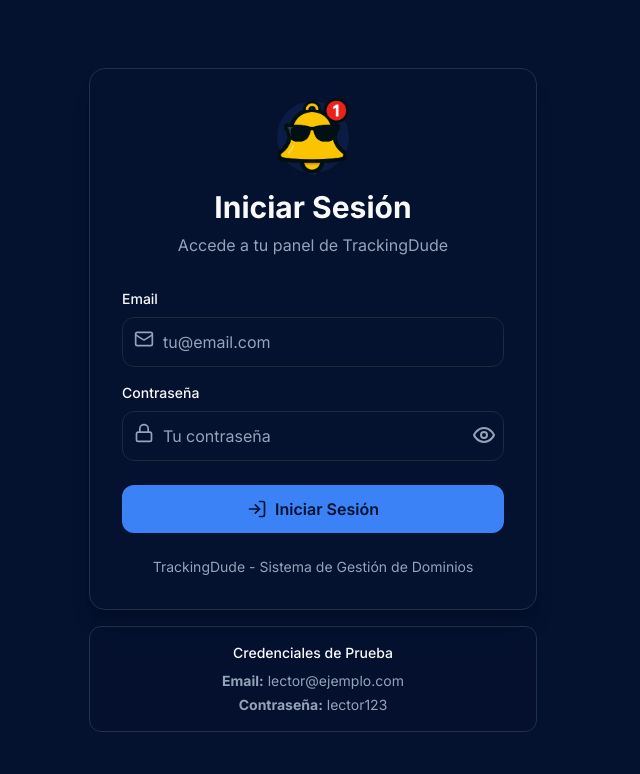
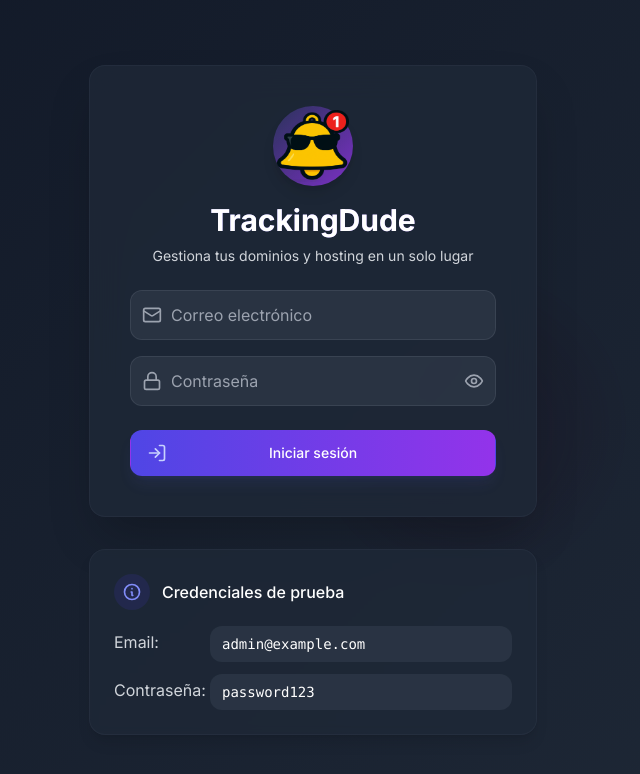
Before and after one commit to sebastianmontandon/TrackingDude, a Next.js app: page /auth/signin in a window 1280 px wide. Shown: the top 774 px of the page, without its empty margins (327-967 px from the left). Built offline with nearby package versions, Linux system fonts and the light colour scheme; no server answers; the database is empty.

Commit message:
new login design

```diff
--- a/src/app/auth/signin/page.tsx
+++ b/src/app/auth/signin/page.tsx
@@ -1,9 +1,9 @@
 'use client'
 
-import { useState } from 'react'
-import { signIn, getSession } from 'next-auth/react'
+import { useState, useEffect } from 'react'
+import { signIn } from 'next-auth/react'
 import { useRouter } from 'next/navigation'
-import { Mail, Lock, Eye, EyeOff, LogIn } from 'lucide-react'
+import { Mail, Lock, Eye, EyeOff, LogIn, RefreshCw, AlertCircle } from 'lucide-react'
 
 export default function SignIn() {
   const [formData, setFormData] = useState({
@@ -15,6 +15,7 @@ export default function SignIn() {
   const [error, setError] = useState('')
   const router = useRouter()
 
+
   const handleSubmit = async (e: React.FormEvent) => {
     e.preventDefault()
     setIsLoading(true)
@@ -25,14 +26,13 @@ export default function SignIn() {
         email: formData.email,
         password: formData.password,
         redirect: false,
-        callbackUrl: '/' // Redirigir a la página principal después del login
+        callbackUrl: '/dashboard'
       })
 
       if (result?.error) {
         setError('Credenciales inválidas')
       } else {
-        // Redirigir a la página principal
-        window.location.href = result?.url || '/'; // Usar window.location para forzar una recarga completa
+        window.location.href = result?.url || '/';
       }
     } catch (error) {
       console.error('Login error:', error);
@@ -49,111 +49,196 @@ export default function SignIn() {
     }))
   }
 
+  // Animated background effect
+  const [mousePosition, setMousePosition] = useState({ x: 0, y: 0 });
+  const [isLoadingComplete, setIsLoadingComplete] = useState(false);
+
+  useEffect(() => {
+    // Simulate loading completion
+    const timer = setTimeout(() => setIsLoadingComplete(true), 300);
+    return () => clearTimeout(timer);
+  }, []);
+
+  const handleMouseMove = (e: React.MouseEvent<HTMLDivElement>) => {
+    const { left, top, width, height } = e.currentTarget.getBoundingClientRect();
+    const x = ((e.clientX - left) / width) * 100;
+    const y = ((e.clientY - top) / height) * 100;
+    setMousePosition({ x, y });
+  };
+
   return (
-    <div className="min-h-screen bg-background flex items-center justify-center p-4">
-      <div className="max-w-md w-full space-y-4">
-        <div className="bg-card rounded-2xl shadow-xl border border-border p-8">
-          <div className="text-center">
-            <div className="mx-auto h-18 w-18 rounded-full bg-primary/10 flex items-center justify-center mb-4">
-              <img src="/favicon.png" alt="Logo" />
+    <div
+      className="min-h-screen flex items-center justify-center p-4 overflow-hidden relative bg-gray-900"
+      style={{
+        background: 'linear-gradient(135deg, #111827 0%, #1f2937 100%)',
+      }}
+      onMouseMove={handleMouseMove}
+    >
+      {/* Animated background elements */}
+      <div
+        className="absolute inset-0 opacity-30"
+        style={{
+          background: `radial-gradient(circle at ${mousePosition.x}% ${mousePosition.y}%, rgba(99, 102, 241, 0.15), transparent 20%)`,
+          transition: 'background 0.3s ease-out',
+        }}
+      />
+
+      {/* Decorative shapes */}
+      <div className="absolute top-1/4 -left-20 w-64 h-64 bg-indigo-900/30 rounded-full mix-blend-overlay filter blur-xl opacity-50 animate-blob" />
+      <div className="absolute top-1/2 -right-10 w-64 h-64 bg-purple-900/30 rounded-full mix-blend-overlay filter blur-xl opacity-50 animate-blob animation-delay-2000" />
+      <div className="absolute bottom-1/4 left-1/2 w-64 h-64 bg-pink-900/30 rounded-full mix-blend-overlay filter blur-xl opacity-50 animate-blob animation-delay-4000" />
+
+      <div className={`w-full max-w-md relative z-10 transition-all duration-700 ease-out transform ${isLoadingComplete ? 'opacity-100 translate-y-0' : 'opacity-0 translate-y-4'}`}>
+        <div className="bg-gray-800/80 backdrop-blur-lg rounded-2xl shadow-2xl overflow-hidden border border-gray-700/30">
+          <div className="px-8 py-10 sm:p-10">
+            <div className="text-center mb-6">
+              <div className="inline-flex items-center justify-center w-20 h-20 rounded-full bg-gradient-to-br from-indigo-500/20 to-purple-600/80 mb-4 shadow-lg">
+                <img src="/favicon.png" alt="Logo" className="w-18 h-18" />
               </div>
-            <h2 className="text-3xl font-bold text-foreground">Iniciar Sesión</h2>
-            <p className="mt-2 text-muted-foreground">
-              Accede a tu panel de TrackingDude
+              <h1 className="text-3xl font-bold text-white bg-clip-text text-transparent bg-gradient-to-r from-indigo-400 to-purple-400">
+                TrackingDude
+              </h1>
+              <p className="mt-2 text-sm text-gray-300">
+                Gestiona tus dominios y hosting en un solo lugar
               </p>
             </div>
 
-          <form className="mt-8 space-y-6" onSubmit={handleSubmit}>
-            {error && (
-              <div className="bg-destructive/10 border border-destructive/20 rounded-lg p-4">
-                <p className="text-destructive text-sm">{error}</p>
+            <form className="space-y-6" onSubmit={handleSubmit}>
+              <div className="space-y-4">
+                <div className="relative">
+                  <div className="absolute inset-y-0 left-0 pl-3 flex items-center pointer-events-none">
+                    <Mail className="h-5 w-5 text-gray-400" />
                   </div>
-            )}
-
-            <div className="space-y-4">
-              <div>
-                <label htmlFor="email" className="block text-sm font-medium text-foreground mb-2">
-                  Email
-                </label>
-                <div className="relative">
-                  <Mail className="absolute left-3 top-3 h-5 w-5 text-muted-foreground" />
                   <input
                     id="email"
                     name="email"
                     type="email"
+                    autoComplete="email"
                     required
                     value={formData.email}
                     onChange={handleChange}
-                    className="pl-10 w-full px-4 py-3 border border-input rounded-lg focus:ring-2 focus:ring-primary focus:border-transparent bg-background text-foreground placeholder:text-muted-foreground"
-                    placeholder="tu@email.com"
+                    disabled={isLoading}
+                    className="block w-full pl-10 pr-3 py-3 border border-gray-600/50 rounded-xl bg-gray-700/50 focus:ring-2 focus:ring-indigo-500 focus:border-transparent transition-all duration-200 placeholder-gray-400 text-white disabled:opacity-70 disabled:cursor-not-allowed"
+                    placeholder="Correo electrónico"
                   />
                 </div>
+
+                <div className="relative">
+                  <div className="absolute inset-y-0 left-0 pl-3 flex items-center pointer-events-none">
+                    <Lock className="h-5 w-5 text-gray-400" />
                   </div>
-
-              <div>
-                <label htmlFor="password" className="block text-sm font-medium text-foreground mb-2">
-                  Contraseña
-                </label>
-                <div className="relative">
-                  <Lock className="absolute left-3 top-3 h-5 w-5 text-muted-foreground" />
                   <input
                     id="password"
                     name="password"
                     type={showPassword ? 'text' : 'password'}
+                    autoComplete="current-password"
                     required
                     value={formData.password}
                     onChange={handleChange}
-                    className="pl-10 pr-10 w-full px-4 py-3 border border-input rounded-lg focus:ring-2 focus:ring-primary focus:border-transparent bg-background text-foreground placeholder:text-muted-foreground"
-                    placeholder="Tu contraseña"
+                    disabled={isLoading}
+                    className="block w-full pl-10 pr-12 py-3 border border-gray-600/50 rounded-xl bg-gray-700/50 focus:ring-2 focus:ring-indigo-500 focus:border-transparent transition-all duration-200 placeholder-gray-400 text-white disabled:opacity-70 disabled:cursor-not-allowed"
+                    placeholder="Contraseña"
                   />
                   <button
                     type="button"
                     onClick={() => setShowPassword(!showPassword)}
-                    className="absolute right-3 top-3 h-5 w-5 text-muted-foreground hover:text-foreground"
+                    disabled={isLoading}
+                    className="absolute inset-y-0 right-0 pr-3 flex items-center text-gray-400 hover:text-gray-600 transition-colors disabled:opacity-50 disabled:cursor-not-allowed"
                   >
-                    {showPassword ? <EyeOff /> : <Eye />}
+                    {showPassword ? (
+                      <EyeOff className="h-5 w-5" />
+                    ) : (
+                      <Eye className="h-5 w-5" />
+                    )}
                   </button>
                 </div>
               </div>
+
+              {error && (
+                <div className="rounded-xl bg-red-900/30 p-4 border border-red-800/30 backdrop-blur-sm">
+                  <div className="flex">
+                    <div className="flex-shrink-0">
+                      <AlertCircle className="h-5 w-5 text-red-400" />
                     </div>
+                    <div className="ml-3">
+                      <p className="text-sm font-medium text-red-200">{error}</p>
+                    </div>
+                  </div>
+                </div>
+              )}
 
               <button
                 type="submit"
                 disabled={isLoading}
-              className="w-full bg-primary hover:bg-primary/90 disabled:bg-primary/50 text-primary-foreground font-semibold py-3 px-4 rounded-lg transition duration-200 flex items-center justify-center gap-2"
+                className={`group relative w-full flex justify-center py-3 px-4 border border-transparent text-sm font-medium rounded-xl text-white bg-gradient-to-r from-indigo-600 to-purple-600 hover:from-indigo-500 hover:to-purple-500 focus:outline-none focus:ring-2 focus:ring-offset-2 focus:ring-indigo-500 shadow-lg shadow-indigo-500/10 hover:shadow-xl hover:shadow-indigo-500/20 transition-all duration-200 transform hover:-translate-y-0.5 ${
+                  isLoading ? 'opacity-80 cursor-not-allowed' : ''
+                }`}
               >
                 {isLoading ? (
                   <>
-                  <div className="animate-spin rounded-full h-5 w-5 border-b-2 border-primary-foreground"></div>
+                    <RefreshCw className="animate-spin h-5 w-5 mr-2" />
                     Iniciando sesión...
                   </>
                 ) : (
                   <>
-                  <LogIn className="h-5 w-5" />
-                  Iniciar Sesión
+                    <LogIn className="absolute left-4 h-5 w-5 text-indigo-200 group-hover:text-white transition-colors" />
+                    Iniciar sesión
                   </>
                 )}
               </button>
-
-            <div className="text-center">
-              <p className="text-muted-foreground text-sm">
-                TrackingDude - Sistema de Gestión de Dominios
-              </p>
-            </div>
             </form>
           </div>
+        </div>
 
-        {/* Demo credentials info */}
-        <div className="bg-card/50 border border-border rounded-lg p-4">
-          <div className="text-center">
-            <h3 className="text-sm font-medium text-foreground mb-2">Credenciales de Prueba</h3>
-            <div className="space-y-1 text-sm text-muted-foreground">
-              <p><strong>Email:</strong> lector@ejemplo.com</p>
-              <p><strong>Contraseña:</strong> lector123</p>
+        {/* Demo credentials card */}
+        <div className="mt-8 bg-gray-800/80 backdrop-blur-sm rounded-2xl p-6 shadow-lg border border-gray-700/30">
+          <div className="flex items-center mb-4">
+            <div className="p-2 rounded-full bg-indigo-900/30 text-indigo-400 mr-3">
+              <svg className="w-5 h-5" fill="none" stroke="currentColor" viewBox="0 0 24 24" xmlns="http://www.w3.org/2000/svg">
+                <path strokeLinecap="round" strokeLinejoin="round" strokeWidth="2" d="M13 16h-1v-4h-1m1-4h.01M21 12a9 9 0 11-18 0 9 9 0 0118 0z"></path>
+              </svg>
+            </div>
+            <h3 className="text-base font-medium text-white">Credenciales de prueba</h3>
+          </div>
+          <div className="space-y-3 text-sm">
+            <div className="flex items-start">
+              <span className="w-24 text-base text-gray-300 mt-1">Email:</span>
+              <div className="flex-1">
+                <div className="font-mono bg-gray-700/50 px-3 py-2 rounded-lg text-sm text-white w-full">
+                  admin@example.com
+                </div>
+              </div>
+            </div>
+            <div className="flex items-start">
+              <span className="w-24 text-base text-gray-300 mt-1">Contraseña:</span>
+              <div className="flex-1">
+                <div className="font-mono bg-gray-700/50 px-3 py-2 rounded-lg text-sm text-white w-full">
+                  password123
                 </div>
               </div>
             </div>
           </div>
         </div>
+      </div>
+
+      {/* Global styles for animations */}
+      <style jsx global>{`
+        @keyframes blob {
+          0% { transform: translate(0px, 0px) scale(1); }
+          33% { transform: translate(30px, -50px) scale(1.1); }
+          66% { transform: translate(-20px, 20px) scale(0.9); }
+          100% { transform: translate(0px, 0px) scale(1); }
+        }
+        .animate-blob {
+          animation: blob 7s infinite;
+        }
+        .animation-delay-2000 {
+          animation-delay: 2s;
+        }
+        .animation-delay-4000 {
+          animation-delay: 4s;
+        }
+      `}</style>
+    </div>
   )
 }
```
Lines whose indentation alone changed are shown as unchanged.
